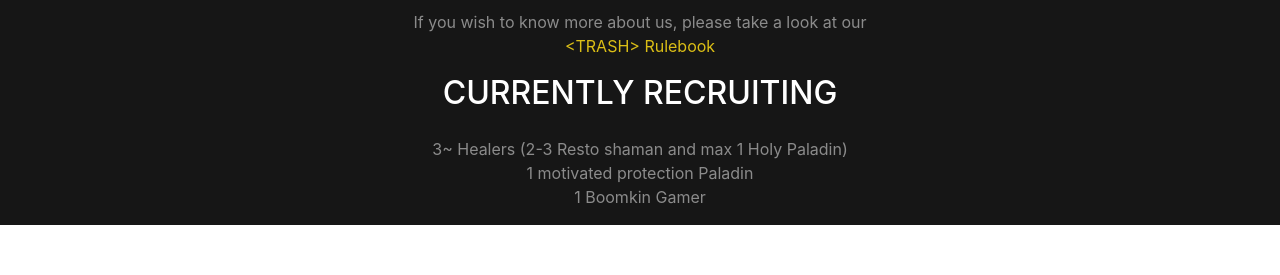
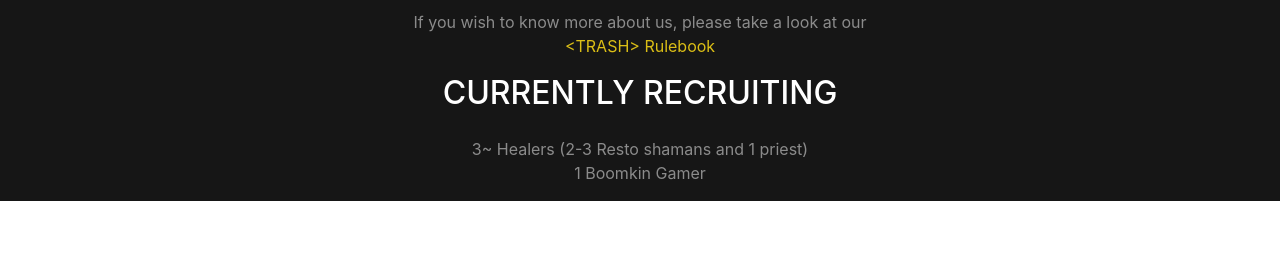
Before and after one commit to MorranTRASH/morrantrash.github.io, a website with bundled scripts: page index.html in a window 1280 px wide. Shown: the part 1140-1415 px from the top of the page. Built offline with nearby package versions, Linux system fonts and the light colour scheme.

Commit message:
new recruit
new recruit

```diff
--- a/index.html
+++ b/index.html
@@ -78,9 +78,9 @@
 		  <br> </br>We won’t be racing for server firsts or practising raids on the PTR. What we want are smooth raids where people come prepared and have a good time. Through efficiency and stability we aim to keep our costs
 		  down as we all have better things to do than to farm gold just to waste it on pointless wipes. <br></br> If you wish to know more about us, please take a look at our <br><a href="https://tinyurl.com/trashrules">&ltTRASH&gt Rulebook</a></p>
 		  <h2 class="text-white mb-4">CURRENTLY RECRUITING</h2>
-		  <p class="text-white-50">3~ Healers (2-3 Resto shaman and max 1 Holy Paladin)<br>
-		 1 motivated protection Paladin
-		 <br>1 Boomkin Gamer</p>
+		  <p class="text-white-50">3~ Healers (2-3 Resto shamans and 1 priest)<br>
+
+		 1 Boomkin Gamer</p>
         </div>
 		</div>
       </div>
```
